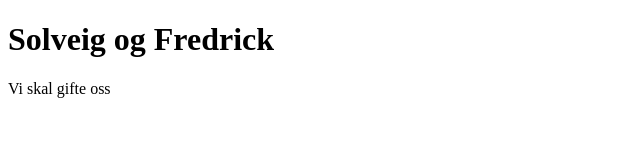
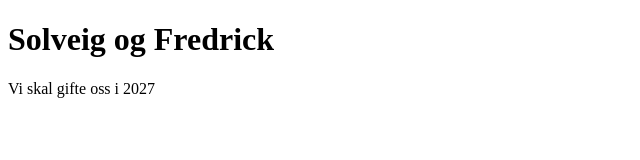
Before and after one commit to fredrickff1/solrick, a plain HTML site: page index.html in a window 1280 px wide. Shown: the full height of the page, 0-640 px from the left. Drawn offline with Linux system fonts and the light colour scheme.

Commit message:
change text

```diff
--- a/index.html
+++ b/index.html
@@ -5,6 +5,6 @@
 </head>
 <body>
     <h1>Solveig og Fredrick</h1>
-    <p>Vi skal gifte oss</p>
+    <p>Vi skal gifte oss i 2027</p>
 </body>
 </html>
```
